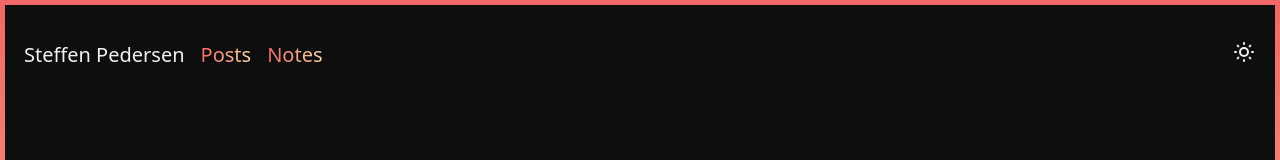
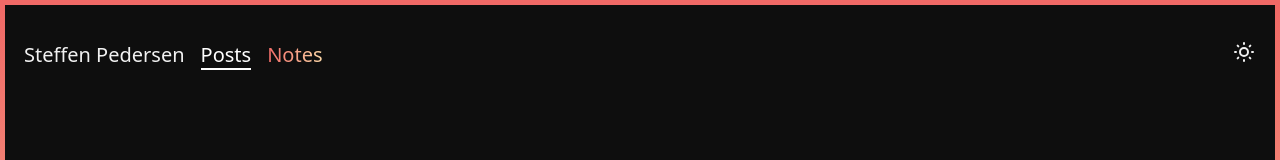
Before and after one commit to steffenpedersen/steffenp-next, a Next.js app: page / in a window 1280 px wide. In both pictures the pointer is over the link "Posts". Shown: the top 160 px of the page. Built offline with nearby package versions, Linux system fonts and the light colour scheme.

Commit message:
Add text hover

```diff
--- a/styles/components.ts
+++ b/styles/components.ts
@@ -19,4 +19,12 @@ export const GradientBackground = css`
 `
 export const LinkGradient = styled.a`
     ${GradientBackground}
+
+    &:hover {
+      background: #ffffff;
+      -webkit-background-clip: text;
+      -webkit-text-fill-color: transparent;
+
+      box-shadow: 0px 2px 0px #ffffff;
+    }
 `
--- a/styles/global.css
+++ b/styles/global.css
@@ -5,6 +5,14 @@
   background: linear-gradient(to right, #f06966, #fad6a6);
   -webkit-background-clip: text;
   -webkit-text-fill-color: transparent;
+}
+
+.link:hover {
+  background: #ffffff;
+  -webkit-background-clip: text;
+  -webkit-text-fill-color: transparent;
+
+  box-shadow: 0px 2px 0px #ffffff;
 }
 
 .bold {
```
